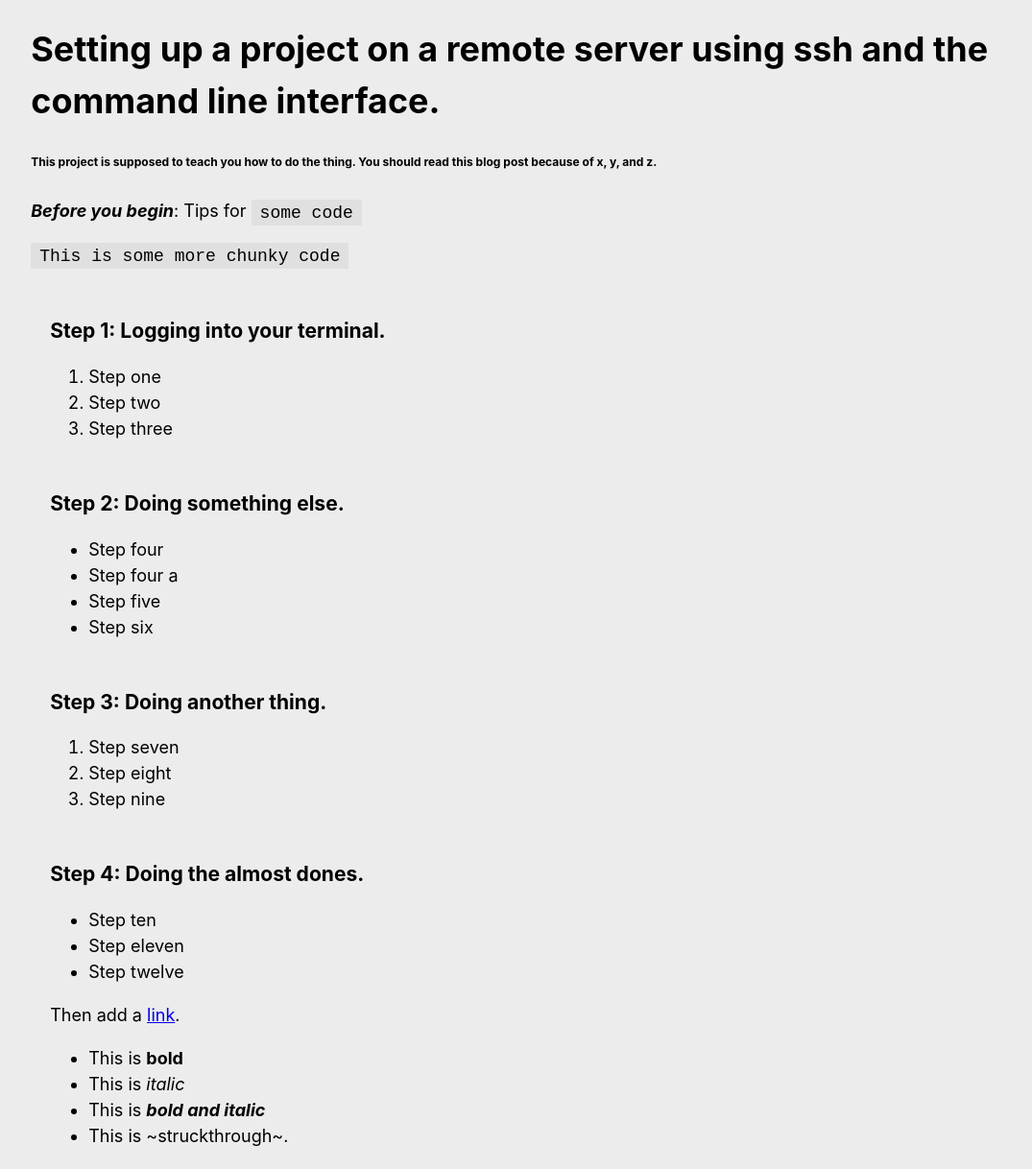
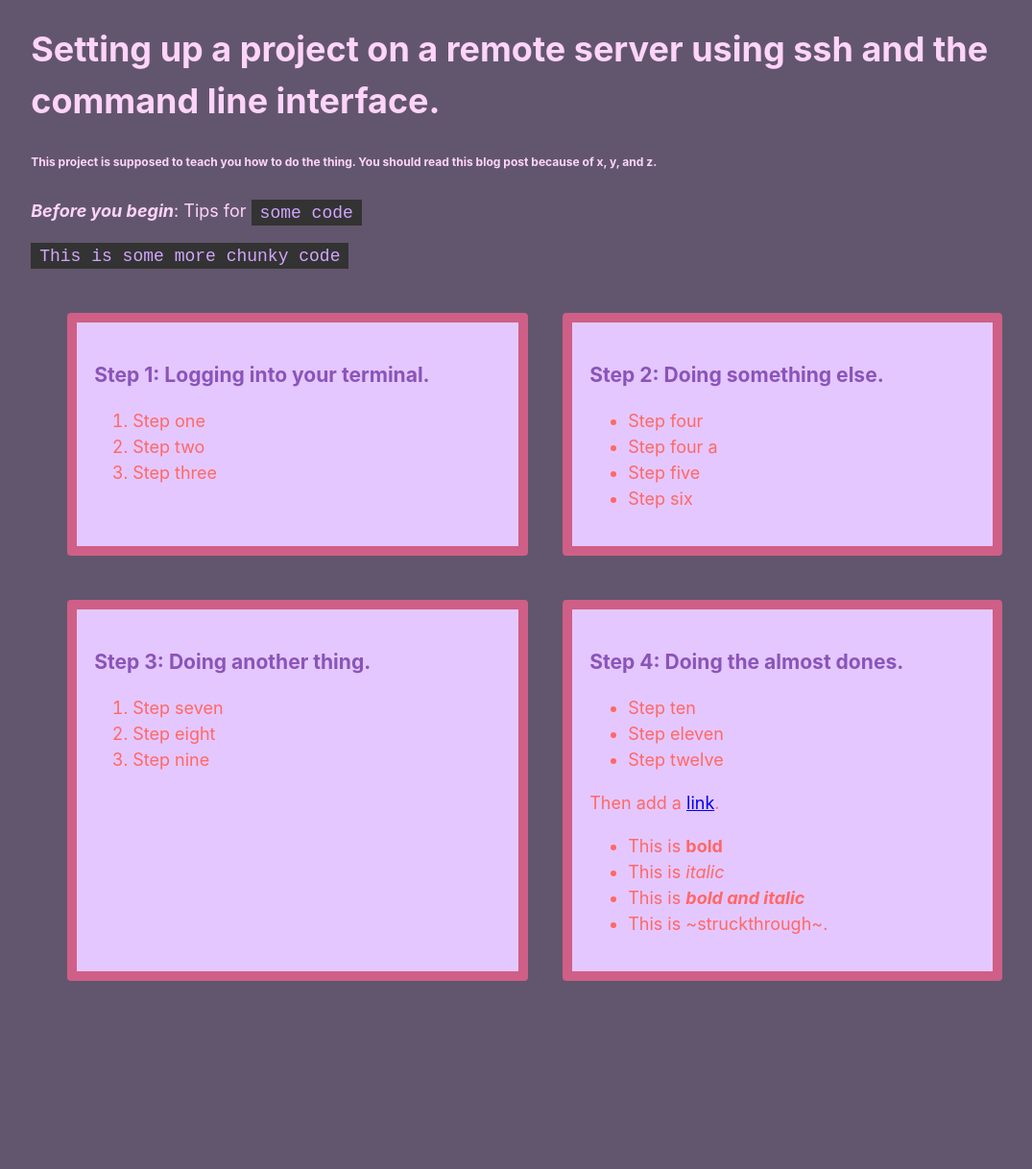
Before and after one commit to PaytanDouglas/blog-post-one, a plain HTML site: page index.html in a window 1280 px wide. Shown: the whole page at 96% size, without its empty margins (83-1158 px from the left). After the commit the page ends 1068 px from the top, so only its background shows below. Drawn offline with Linux system fonts and the light colour scheme.

Commit message:
renamed boiler-plate to index. Styled, think a theme came out of it

```diff
--- a/boiler-plate.html
+++ b/index.html
@@ -5,18 +5,20 @@
     <meta name="viewport" content="width=device-width, initial-scale=1">
     <title>blog-boilerplate</title>
     <style>
-      body {width:82%; margin:1em auto; background:#ececec; font-family:-apple-system, BlinkMacSystemFont, "Segoe UI", Roboto, Helvetica, Arial, sans-serif, "Apple Color Emoji", "Segoe UI Emoji", "Segoe UI Symbol"; line-height:1.5; font-size:18px;}
-      .step {background:#fafafa; margin:1em; padding:1em; border:1px solid #e0e0e0; border-radius:4px;}
-      code {background:#e0e0e0; padding:.2em .5em .2em .5em;}
-      h3 {margin-bottom:0; padding-bottom:0;}
+      body {width:82%; margin:1em auto; background:#62566E; font-family:-apple-system, BlinkMacSystemFont, "Segoe UI", Roboto, Helvetica, Arial, sans-serif, "Apple Color Emoji", "Segoe UI Emoji", "Segoe UI Symbol"; line-height:1.5; font-size:18px; color:#FFD4FA;}
+      .step {background:#E4C7FF; margin:1em; padding:1em; border:10px solid #CF5F86; border-radius:4px;}
+      code {background:#333; color:#D1A6FF; padding:.2em .5em .2em .5em;}
+      h3 {margin-bottom:0; padding-bottom:0; color:#8A54B8;}
       p:first-child {padding-top:0; margin-top:0;}
       img {width:100%; height:auto;}
       .grid-container {padding:10px; margin:10px; display: grid; grid-row-gap: 10px; grid-template-areas:
-        "1" "2" "3" "4";
+        "one two" "three four";
       }
-      @media (max-width:787px) {
-        .grid-container {grid-template-areas: "1 2" "3 4";}
-      }
+      .one {color:#FF6866;}
+      .two {color:#FF6866;}
+      .three {color:#FF6866;}
+      .four {color:#FF6866;}
+      @media (max-width:1000px) {.grid-container {grid-template-areas: "one" "two" "three" "four";}}
     </style>
   </head>
   <body>
@@ -26,7 +28,7 @@
     <pre><code>This is some more chunky code</code></pre>
 
     <div class="grid-container">
-      <div class="1">
+      <div class="one step">
         <h3>Step 1: Logging into your terminal.</h3>
         <ol>
           <li>Step one</li>
@@ -35,7 +37,7 @@
         </ol>
       </div>
 
-      <div class="2">
+      <div class="two step">
         <h3 id="step-2-doing-something-else-">Step 2: Doing something else.</h3>
         <ul>
           <li>Step four</li>
@@ -45,7 +47,7 @@
         </ul>
       </div>
 
-      <div class="3">
+      <div class="three step">
         <h3 id="step-3-doing-another-thing-">Step 3: Doing another thing.</h3>
         <ol>
           <li>Step seven</li>
@@ -54,7 +56,7 @@
         </ol>
       </div>
 
-      <div class="4">
+      <div class="four step">
         <h3 id="step-4-doing-the-almost-dones-">Step 4: Doing the almost dones.</h3>
         <ul>
           <li>Step ten</li>
```
